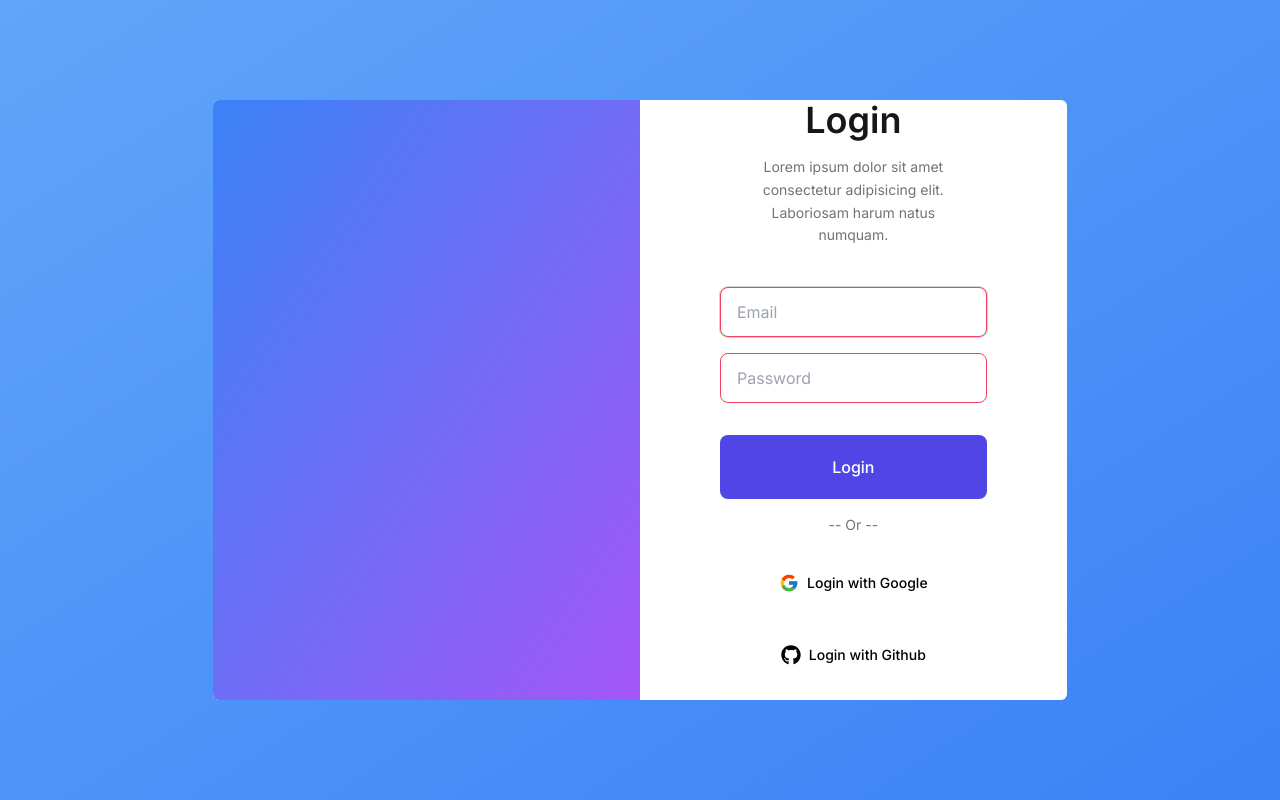
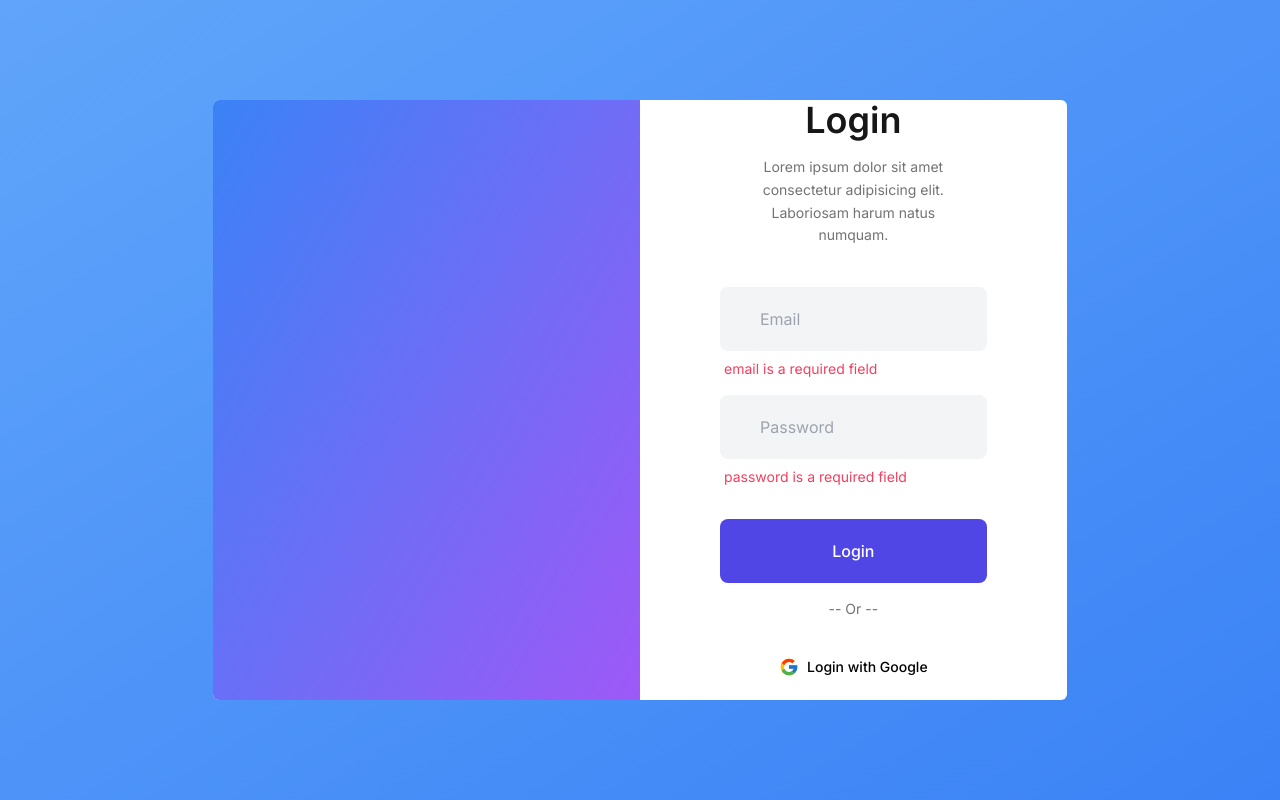
Before and after one commit to nzrmm/codedesign-authed, a Next.js app: page /login in a window 1280 px wide. Both pictures are taken after a click on the button "Login". Built offline with nearby package versions, Linux system fonts and the light colour scheme.

Commit message:
feat(component): update size and variant text-input component

```diff
--- a/src/components/text-input/index.tsx
+++ b/src/components/text-input/index.tsx
@@ -1,23 +1,26 @@
 import { ComponentProps } from "react";
 import { cn } from "@/utils/style";
 import { cva, type VariantProps } from "class-variance-authority";
-import { FieldErrors, UseFormRegister } from "react-hook-form";
+import { FieldErrors, FieldError, UseFormRegister } from "react-hook-form";
 
-const textInputVariants = cva(
-  "w-full rounded-lg focus:outline-none px-4 py-3 border",
-  {
-    variants: {
-      variant: {
-        outline: ["border-neutral-200 focus:ring-1 focus:ring-neutral-300"],
-      },
+const textInputVariants = cva("w-full rounded-lg focus:outline-none", {
+  variants: {
+    size: {
+      md: "h-16 px-10",
     },
-    defaultVariants: {
-      variant: "outline",
+    variant: {
+      primary: ["bg-[#F3F4F6]"],
     },
-  }
-);
+  },
+  defaultVariants: {
+    size: "md",
+    variant: "primary",
+  },
+});
 
 type ITextInputProps = {
+  id: string;
+  label?: string;
   wrapperClassName?: string;
   errors: FieldErrors;
   register: UseFormRegister<any>;
@@ -25,6 +28,8 @@
   VariantProps<typeof textInputVariants>;
 
 const TextInput = ({
+  id,
+  label,
   errors,
   variant,
   register,
@@ -34,13 +39,26 @@
 }: ITextInputProps) => {
   return (
     <div className={cn("w-full", wrapperClassName)}>
+      {label && (
+        <label htmlFor={id} className={cn("font-semibold")}>
+          {label}
+        </label>
+      )}
+
       <input
+        id={id}
         className={cn(textInputVariants({ variant, className }), {
-          "border-rose-500": errors[props.id!],
+          "mt-2": label,
         })}
-        {...register(props.id!, { required: props.required })}
+        {...(register && { ...register(id) })}
         {...props}
       />
+
+      {errors && errors[id] && (
+        <span className={cn("text-sm text-rose-500 block px-1 mt-2")}>
+          {(errors[id] as FieldError).message}
+        </span>
+      )}
     </div>
   );
 };
```
